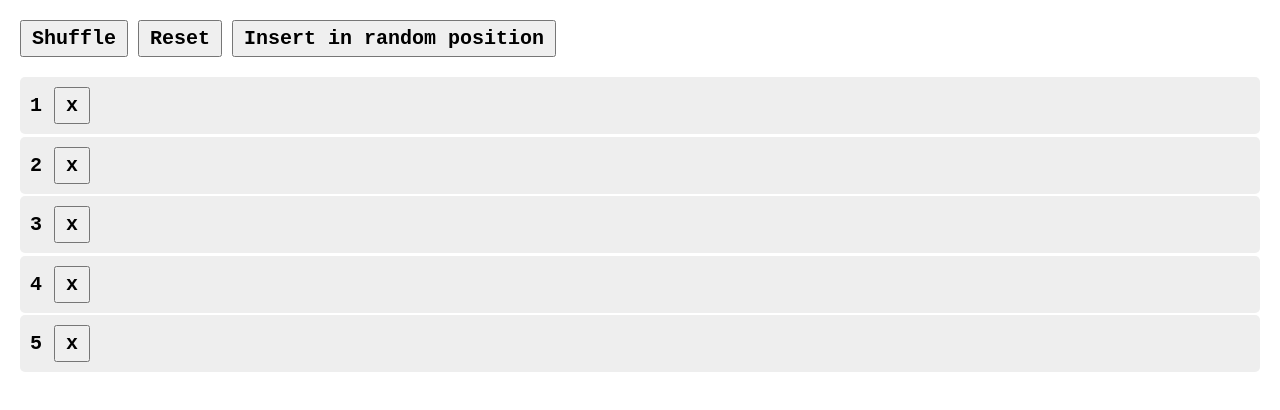
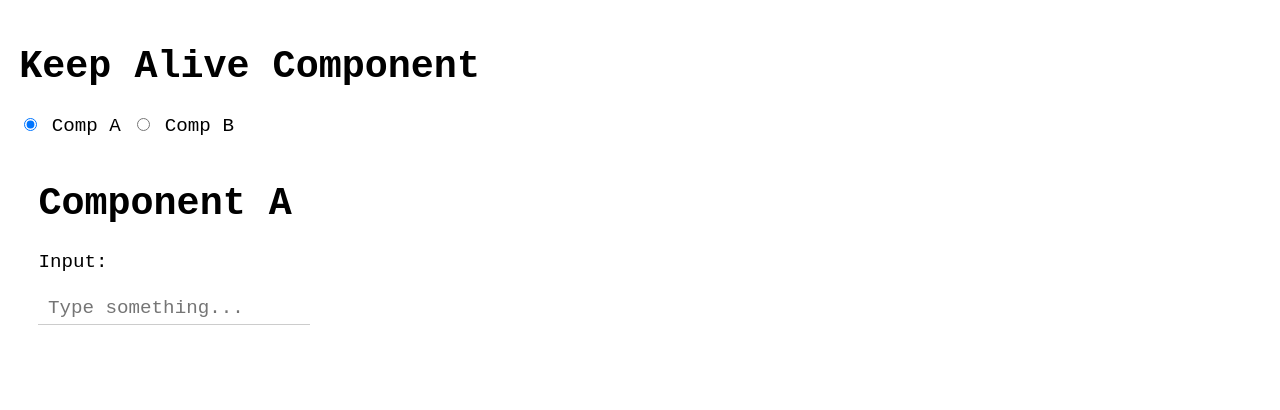
Before and after one commit to wsyinchao/web-exercise, a Vue app in the folder vue-examples/other-practicals/: page / in a window 1280 px wide. Shown: the top 410 px of the page. Built offline with nearby package versions, Linux system fonts and the light colour scheme; the HTML template or start-up script is replaced by a standard one.

Commit message:
The KeepAlive component demonstration

```diff
--- a/vue-examples/other-practicals/src/App.vue
+++ b/vue-examples/other-practicals/src/App.vue
@@ -6,6 +6,7 @@ import ModalComponent from './components/ModalComponent.vue'
 import FetchingData from './components/FetchingData.vue'
 import ListTransition from './components/ListTransition.vue'
 import TransitionGroupComponent from './components/TransitionGroupComponent.vue'
+import KeepAliveComponent from './components/KeepAliveComponent.vue'
 </script>
 
 <template>
@@ -17,7 +18,9 @@ import TransitionGroupComponent from './components/TransitionGroupComponent.vue'
 
     <!-- <ListTransition /> -->
 
-    <TransitionGroupComponent />
+    <!-- <TransitionGroupComponent /> -->
+
+    <KeepAliveComponent />
 </template>
 
 <style scoped></style>
--- /dev/null
+++ b/vue-examples/other-practicals/src/components/CompA.vue
@@ -0,0 +1,35 @@
+<script setup lang="ts">
+import { onMounted, ref, useTemplateRef } from 'vue'
+
+const input = ref('')
+const inputEle = useTemplateRef('input-ele')
+
+onMounted(() => {
+    inputEle.value?.focus()
+})
+</script>
+
+<template>
+    <div class="root">
+        <h1>Component A</h1>
+
+        <p>Input: {{ input }}</p>
+        <input
+            v-model="input"
+            placeholder="Type something..."
+            ref="input-ele"
+        />
+    </div>
+</template>
+
+<style lang="css" scoped>
+input {
+    font-size: inherit;
+    padding: 0.25em 0.5em;
+    /* border-radius: 6px; */
+    border: none;
+    outline: none;
+    border-bottom: 1px solid #ccc;
+    font-family: inherit;
+}
+</style>
--- /dev/null
+++ b/vue-examples/other-practicals/src/components/CompB.vue
@@ -0,0 +1,36 @@
+<script setup lang="ts">
+import { ref } from 'vue'
+
+const count = ref(0)
+</script>
+
+<template>
+    <div class="root">
+        <h1>Component B</h1>
+
+        <p>Count: {{ count }}</p>
+        <button @click="count++">Increment</button>
+    </div>
+</template>
+
+<style lang="css" scoped>
+button {
+    font-size: inherit;
+    font-family: inherit;
+    padding: 0.5em 1em;
+    border-radius: 6px;
+    border: none;
+    outline: none;
+    background-color: #007bff;
+    color: white;
+    cursor: pointer;
+}
+
+button:hover {
+    background-color: #0056b3;
+}
+
+button:active {
+    background-color: #007bff;
+}
+</style>
--- /dev/null
+++ b/vue-examples/other-practicals/src/components/KeepAliveComponent.vue
@@ -0,0 +1,34 @@
+<script setup lang="ts">
+import { shallowRef } from 'vue'
+
+import CompA from './CompA.vue'
+import CompB from './CompB.vue'
+
+const current = shallowRef(CompA)
+</script>
+
+<template>
+    <div class="root">
+        <h1>Keep Alive Component</h1>
+
+        <label for="comp-a">
+            <input type="radio" id="comp-a" v-model="current" :value="CompA" />
+            Comp A
+        </label>
+        <label for="comp-b">
+            <input type="radio" id="comp-b" v-model="current" :value="CompB" />
+            Comp B
+        </label>
+
+        <KeepAlive>
+            <component :is="current" />
+        </KeepAlive>
+    </div>
+</template>
+
+<style lang="css" scoped>
+.root {
+    padding: 1em;
+    font-size: 1.2rem;
+}
+</style>
```
